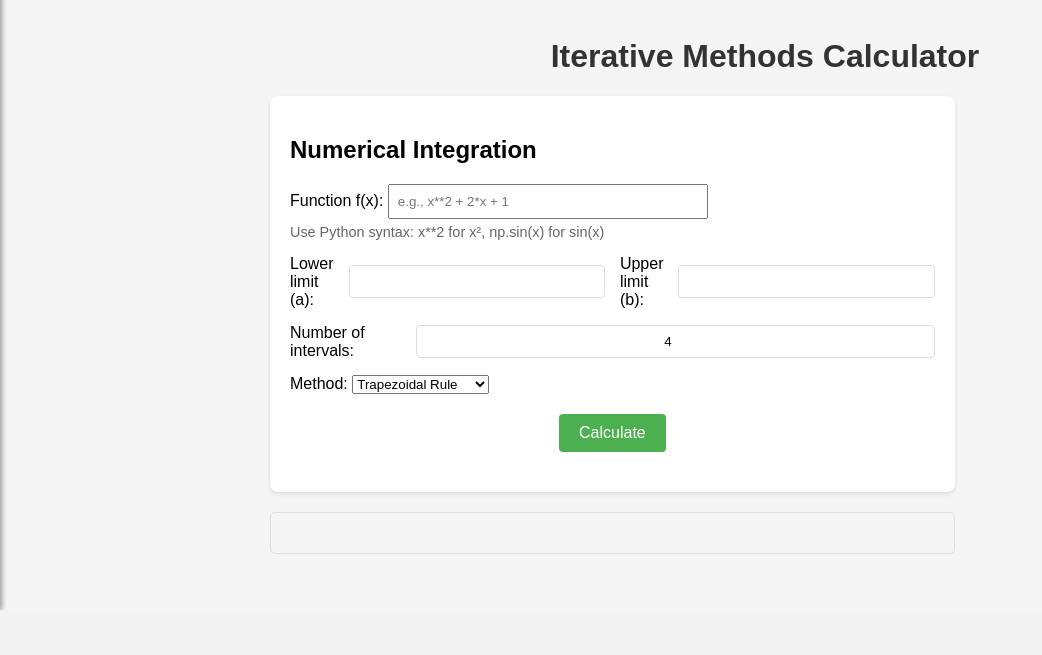
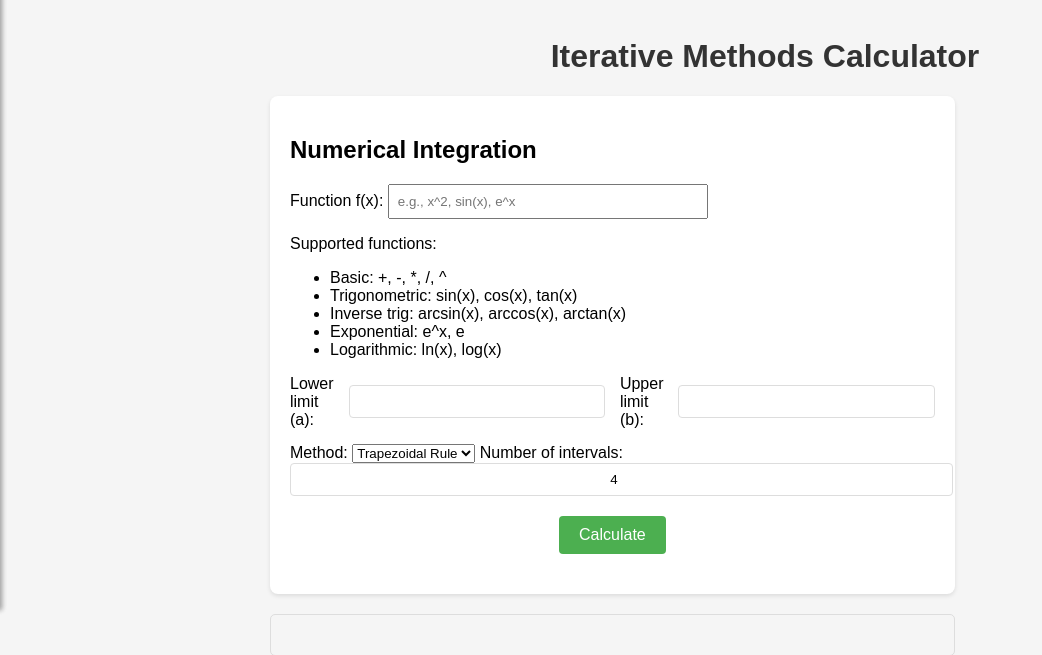
Before and after one commit to GINGKA-HAGANE-1/Iterative-Methods-Calculator, a Flask app: page / in a window 1280 px wide, after a click that opens the changed part. Shown: the part 190-845 px from the top of the page, without its empty margins (0-1042 px from the left). Before the commit the page ends 800 px from the top, so only its background shows below. Run offline with Flask 3, Linux system fonts and the light colour scheme.

Commit message:
Added numerical integration methods with support for trigonometric and exponential functions

```diff
--- a/api/index.py
+++ b/api/index.py
@@ -474,12 +474,42 @@ def integrate():
         n = int(data['intervals'])
         method = data['method']
 
-        # Convert function string to callable
+        # Convert function string to callable with support for all common mathematical functions
         def f(x):
-            # Replace 'x' in the function string with the actual value
-            # This is a simple implementation - you might want to use a proper parser
-            return eval(data['function'].replace('x', 'x_val'),
-                       {'x_val': x, 'np': np, 'math': math})
+            # Replace common mathematical expressions
+            func_str = data['function']
+
+            # Exponential and logarithmic
+            func_str = func_str.replace('e^', 'np.exp')
+            func_str = func_str.replace('ln', 'np.log')
+            func_str = func_str.replace('log', 'np.log10')
+            func_str = func_str.replace('e', str(np.e))
+
+            # Trigonometric functions
+            trig_funcs = {
+                'sin': 'np.sin',
+                'cos': 'np.cos',
+                'tan': 'np.tan',
+                'csc': '1/np.sin',
+                'sec': '1/np.cos',
+                'cot': '1/np.tan',
+                'arcsin': 'np.arcsin',
+                'arccos': 'np.arccos',
+                'arctan': 'np.arctan',
+                'asin': 'np.arcsin',    # Alternative notation
+                'acos': 'np.arccos',    # Alternative notation
+                'atan': 'np.arctan',    # Alternative notation
+                'sinh': 'np.sinh',
+                'cosh': 'np.cosh',
+                'tanh': 'np.tanh'
+            }
+
+            for old, new in trig_funcs.items():
+                func_str = func_str.replace(old, new)
+
+            # Replace 'x' with the actual value
+            return eval(func_str.replace('x', 'x_val'),
+                      {'x_val': x, 'np': np, 'math': math})
 
         if method == 'trapezoidal':
             result = trapezoidal_rule(f, a, b, n)
@@ -487,6 +517,10 @@ def integrate():
             result = simpsons_rule(f, a, b, n)
 
         return jsonify(result)
+    except ValueError as ve:
+        return jsonify({
+            'error': f"Domain error: {str(ve)}. Make sure input values are within valid ranges."
+        }), 400
     except Exception as e:
         return jsonify({
             'error': str(e)
--- a/api/templates/index.html
+++ b/api/templates/index.html
@@ -907,14 +907,24 @@
             </style>
 
             <!-- Add before the closing body tag -->
+            <!-- Add the numerical integration section -->
             <div id="numerical-integration" class="tab-content">
                 <div class="input-section">
                     <h2>Numerical Integration</h2>
                     <div class="integration-input">
                         <div class="function-input">
                             <label>Function f(x):</label>
-                            <input type="text" id="integration-function" placeholder="e.g., x**2 + 2*x + 1">
-                            <p class="input-help">Use Python syntax: x**2 for x², np.sin(x) for sin(x)</p>
+                            <input type="text" id="integration-function" placeholder="e.g., x^2, sin(x), e^x">
+                            <div class="function-help">
+                                <p>Supported functions:</p>
+                                <ul>
+                                    <li>Basic: +, -, *, /, ^</li>
+                                    <li>Trigonometric: sin(x), cos(x), tan(x)</li>
+                                    <li>Inverse trig: arcsin(x), arccos(x), arctan(x)</li>
+                                    <li>Exponential: e^x, e</li>
+                                    <li>Logarithmic: ln(x), log(x)</li>
+                                </ul>
+                            </div>
                         </div>
                         <div class="limits-input">
                             <label>Lower limit (a):</label>
@@ -922,16 +932,15 @@
                             <label>Upper limit (b):</label>
                             <input type="number" step="any" id="upper-limit">
                         </div>
-                        <div class="intervals-input">
-                            <label>Number of intervals:</label>
-                            <input type="number" min="2" value="4" id="intervals">
-                        </div>
+
                         <div class="method-selection">
                             <label>Method:</label>
                             <select id="integration-method">
                                 <option value="trapezoidal">Trapezoidal Rule</option>
-                                <option value="simpson">Simpson's 1/3 Rule</option>
+                                <option value="simpson">Simpson's Rule</option>
                             </select>
+                            <label>Number of intervals:</label>
+                            <input type="number" id="intervals" min="2" value="4">
                         </div>
                         <button onclick="solveIntegration()">Calculate</button>
                     </div>
@@ -974,28 +983,34 @@
 
                         let html = '<div class="calculation-steps">';
 
-                        // Display method explanation
                         html += `
                             <div class="result-section">
-                                <h3 class="section-title">${method === 'trapezoidal' ? 'Trapezoidal Rule' : "Simpson's 1/3 Rule"}</h3>
+                                <h3 class="section-title">${method === 'trapezoidal' ? 'Trapezoidal Rule' : "Simpson's Rule"}</h3>
                                 <div class="method-explanation">
-                                    <p>Integration of f(x) from ${a} to ${b}</p>
-                                    <p>Number of intervals: ${n}</p>
-                                    <p>Function: f(x) = ${func}</p>
+                                    <p>Integrating f(x) = ${func}</p>
+                                    <p>from ${a} to ${b} using ${n} intervals</p>
                                 </div>
                             </div>`;
+
+                        // Display calculation steps
                         html += `
                             <div class="result-section">
-                                <h3 class="section-title">Detailed Calculation Steps:</h3>
+                                <h3 class="section-title">Calculation Steps:</h3>
                             </div>`;
+
                         data.steps.forEach(step => {
                             html += `<div class="calculation-step">${step}</div>`;
                         });
+
+                        // Display final result
                         html += `
                             <div class="result-section final">
                                 <h3 class="section-title">Final Result:</h3>
-                                <div class="final-value">∫f(x)dx = ${data.result.toFixed(6)}</div>
+                                <div class="final-value">
+                                    <p>∫[${a} to ${b}] ${func} dx = ${data.result.toFixed(6)}</p>
+                                </div>
                             </div>`;
+
                         html += '</div>';
                         document.getElementById('integration-result').innerHTML = html;
                     })
```
